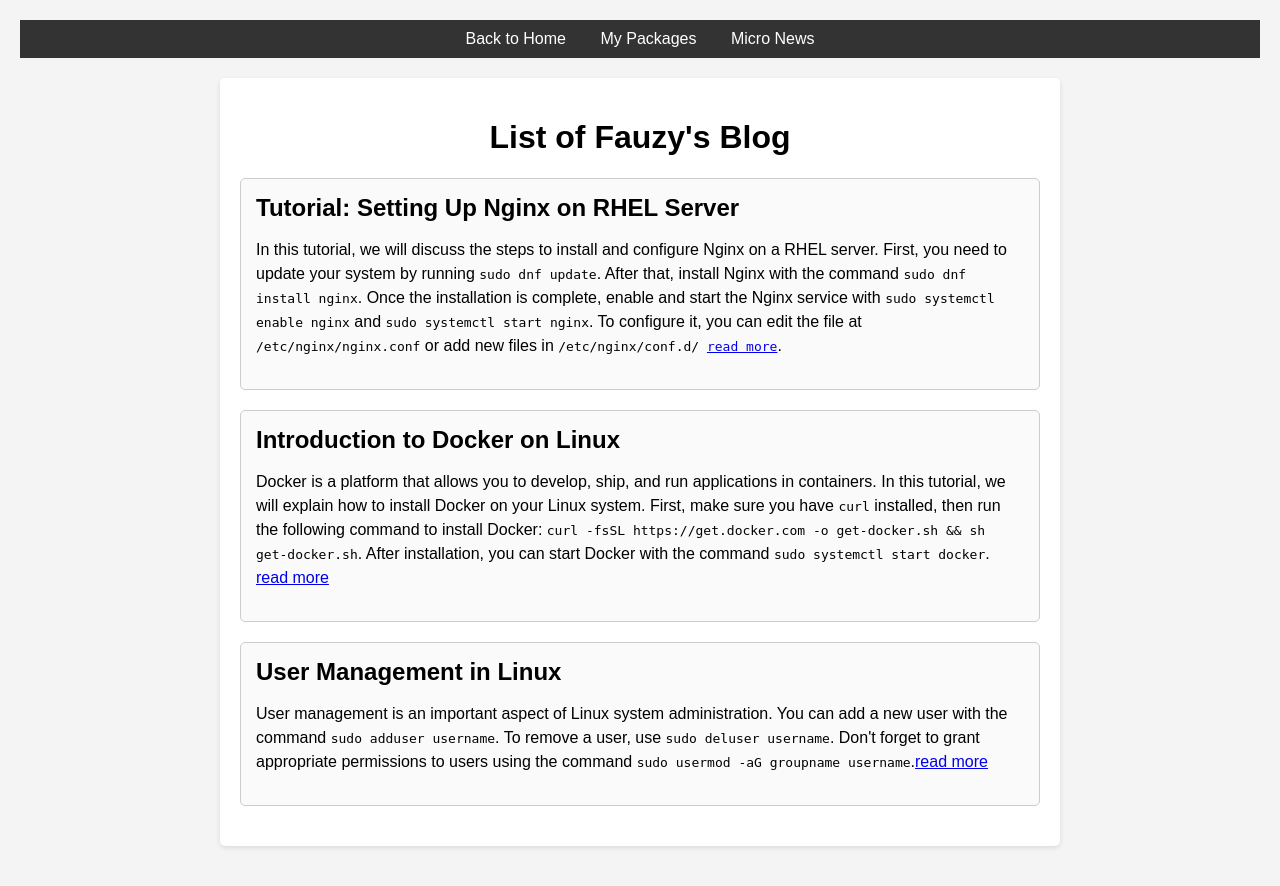
After one commit to fauzymadani/fantastic-octo-waddle, a PHP site: page /blog.php in a window 1280 px wide. The commit adds this page. Run offline with PHP 8.4, Linux system fonts and the light colour scheme.

Commit message:
improves interface and add more stuff

```diff
--- /dev/null
+++ b/blog.php
@@ -0,0 +1,114 @@
+<!DOCTYPE html>
+<html lang="en">
+
+<head>
+  <meta charset="UTF-8">
+  <meta name="viewport" content="width=device-width, initial-scale=1.0">
+  <title>Fauzy's Blog Page</title>
+  <style>
+    body {
+      font-family: Arial, sans-serif;
+      background-color: #f4f4f4;
+      margin: 0;
+      padding: 20px;
+    }
+
+    header {
+      background-color: #333;
+      color: #fff;
+      padding: 10px 0;
+    }
+
+    header nav ul {
+      list-style-type: none;
+      padding: 0;
+      margin: 0;
+      text-align: center;
+    }
+
+    header nav ul li {
+      display: inline-block;
+      margin: 0 15px;
+    }
+
+    header nav ul li a {
+      color: #fff;
+      text-decoration: none;
+    }
+
+    .container {
+      max-width: 800px;
+      margin: 20px auto;
+      background: #fff;
+      padding: 20px;
+      border-radius: 5px;
+      box-shadow: 0 2px 5px rgba(0, 0, 0, 0.1);
+    }
+
+    h1 {
+      text-align: center;
+    }
+
+    .blog-post {
+      margin-bottom: 20px;
+      padding: 15px;
+      border: 1px solid #ccc;
+      border-radius: 5px;
+      background-color: #fafafa;
+    }
+
+    .blog-post h2 {
+      margin: 0;
+    }
+
+    .blog-post p {
+      line-height: 1.5;
+    }
+  </style>
+</head>
+
+<body>
+  <header>
+    <nav>
+      <ul>
+        <li><a href="index.php">Back to Home</a></li>
+        <li><a href="packages.php">My Packages</a></li>
+        <li><a href="micronews.php">Micro News</a></li>
+      </ul>
+    </nav>
+  </header>
+  <div class="container">
+    <h1>List of Fauzy's Blog</h1>
+
+    <div class="blog-post">
+      <h2>Tutorial: Setting Up Nginx on RHEL Server</h2>
+      <p>In this tutorial, we will discuss the steps to install and configure Nginx on a RHEL server.
+        First, you need to update your system by running <code>sudo dnf update</code>.
+        After that, install Nginx with the command <code>sudo dnf install nginx</code>.
+        Once the installation is complete, enable and start the Nginx service with <code>sudo systemctl enable nginx</code> and <code>sudo systemctl start nginx</code>.
+        To configure it, you can edit the file at <code>/etc/nginx/nginx.conf</code> or add new files in <code>/etc/nginx/conf.d/ <a href="nginx.php">read more</a></code>.
+      </p>
+    </div>
+
+    <div class="blog-post">
+      <h2>Introduction to Docker on Linux</h2>
+      <p>Docker is a platform that allows you to develop, ship, and run applications in containers.
+        In this tutorial, we will explain how to install Docker on your Linux system.
+        First, make sure you have <code>curl</code> installed, then run the following command to install Docker:
+        <code>curl -fsSL https://get.docker.com -o get-docker.sh && sh get-docker.sh</code>.
+        After installation, you can start Docker with the command <code>sudo systemctl start docker</code>. <a href="nginx.php">read more</a>
+      </p>
+    </div>
+
+    <div class="blog-post">
+      <h2>User Management in Linux</h2>
+      <p>User management is an important aspect of Linux system administration.
+        You can add a new user with the command <code>sudo adduser username</code>.
+        To remove a user, use <code>sudo deluser username</code>.
+        Don't forget to grant appropriate permissions to users using the command <code>sudo usermod -aG groupname username</code>.<a href="nginx.php">read more</a>
+      </p>
+    </div>
+  </div>
+</body>
+
+</html>
--- a/index.php
+++ b/index.php
@@ -32,7 +32,7 @@
       <img src="https://www.debian.org/logos/openlogo-nd.svg" alt="Debian Logo" width="50" height="50">
     </div>
     <ul class="nav-links">
-      <li><a href="#">Blog</a></li>
+      <li><a href="./blog.php">Blog</a></li>
       <li><a href="#">Micronews</a></li>
       <li><a href="packages.php">my Packages</a></li>
     </ul>
```
Also changed, not shown: micronews.php (added, +109 -0 lines), README.md.
